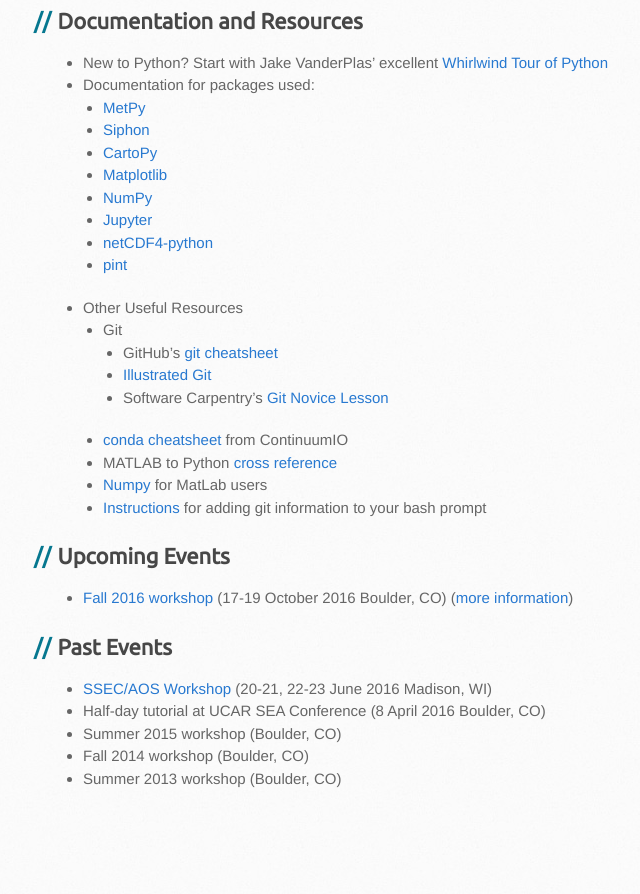
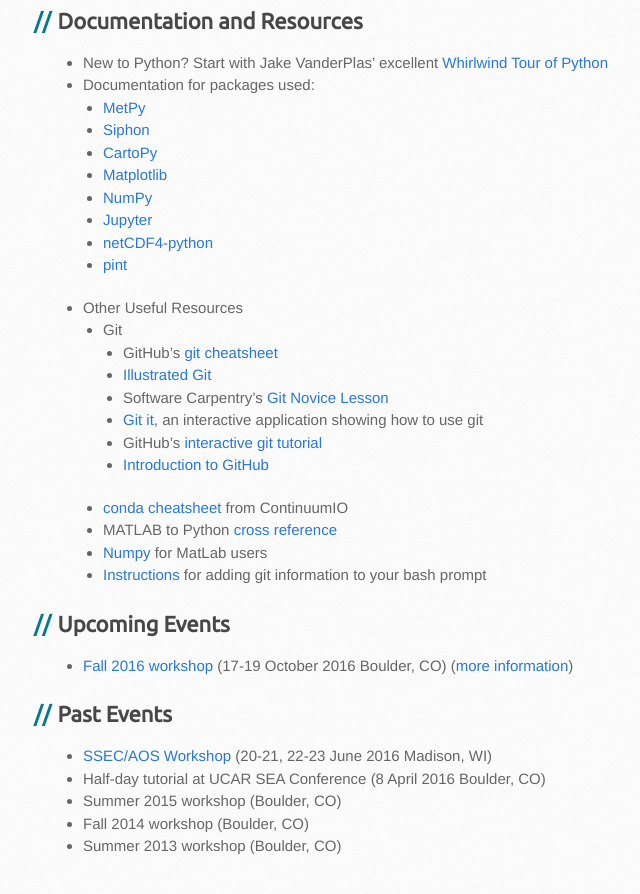
Before and after one commit to Unidata/python-workshop, a Jekyll site: the page built from website/index.md, in a window 1280 px wide and 900 px high, scrolled down 705 px. Shown: the top 894 px of the window, without its empty margins (107-747 px from the left). Built offline with Jekyll 4.4.1, drawn with Linux system fonts in a browser that asks for light colours; some web fonts are replaced; before the commit the page ends 1538 px from its top, so only the background shows below that.

Commit message:
ENH: Add some more git resources (Fixes #93)

```diff
--- a/website/index.md
+++ b/website/index.md
@@ -36,6 +36,9 @@
     - GitHub's [git cheatsheet](https://services.github.com/kit/downloads/github-git-cheat-sheet.pdf)
     - [Illustrated Git](http://illustrated-git.readthedocs.io)
     - Software Carpentry's [Git Novice Lesson](http://swcarpentry.github.io/git-novice/)
+    - [Git it](https://github.com/jlord/git-it-electron), an interactive application showing how to use git
+    - GitHub's [interactive git tutorial](https://try.github.io/)
+    - [Introduction to GitHub](https://github.github.com/on-demand/intro-to-github/)
   - [conda cheatsheet](http://conda.pydata.org/docs/_downloads/conda-cheatsheet.pdf) from ContinuumIO
   - MATLAB to Python [cross reference](http://mathesaurus.sourceforge.net/matlab-python-xref.pdf)
   - [Numpy](https://docs.scipy.org/doc/numpy/user/numpy-for-matlab-users.html) for MatLab users
```
